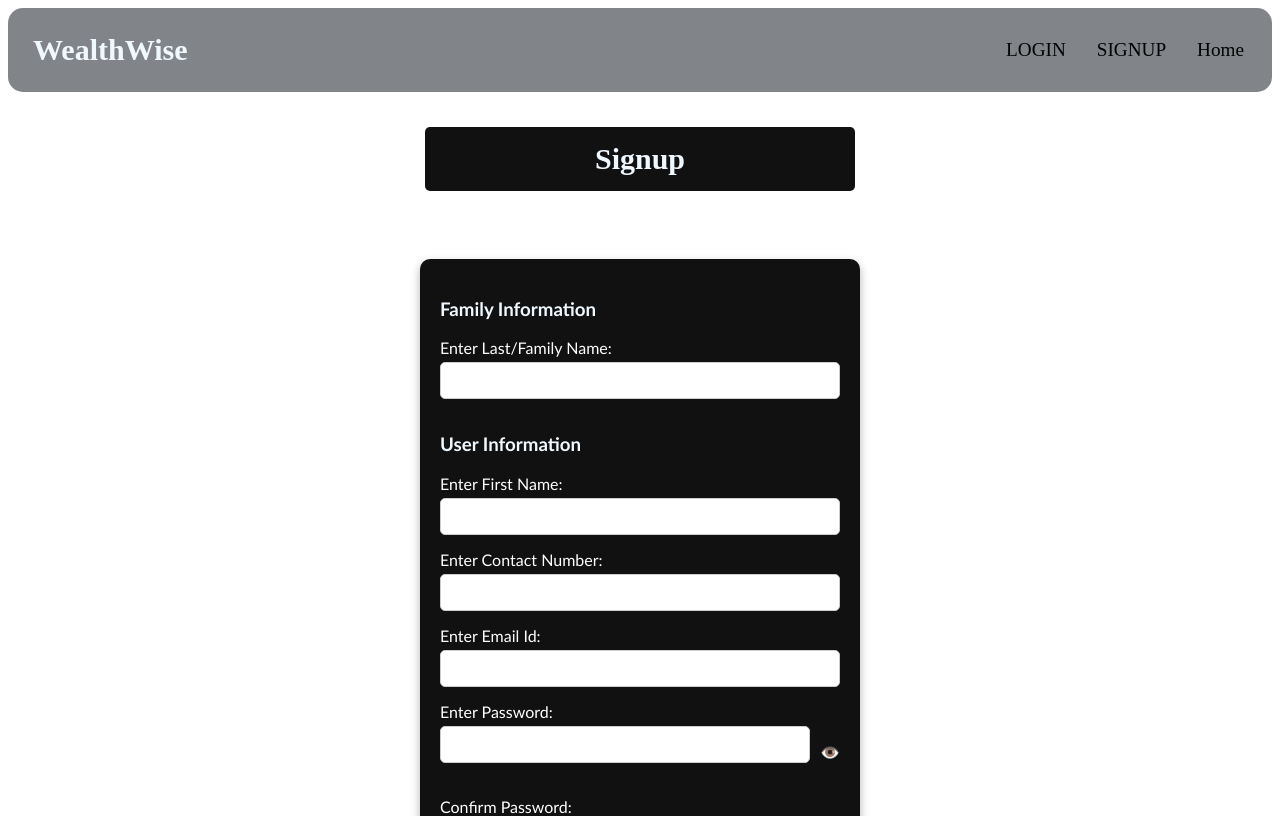
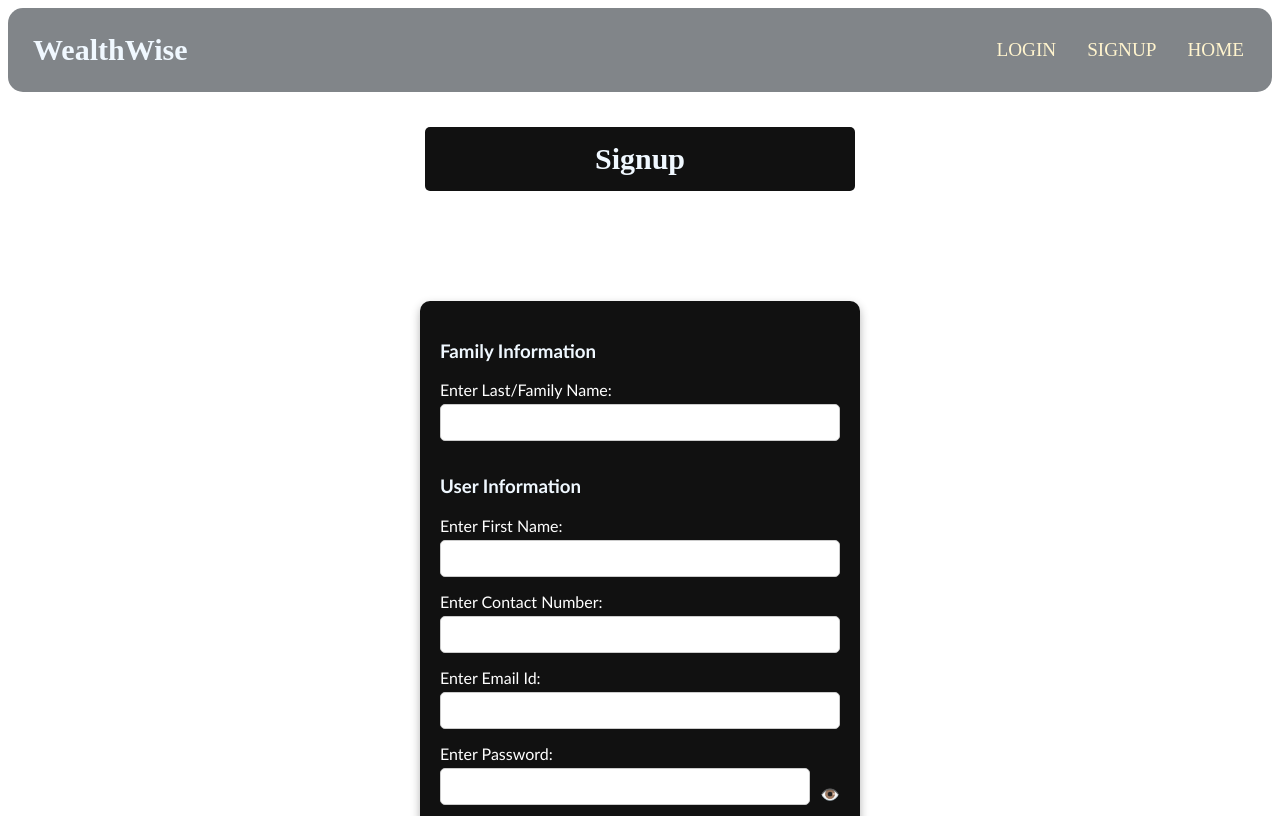
Before and after one commit to Yaash001/WealthWise_Frontend, a React (Vite) app: page /signup in a window 1280 px wide. Shown: the top 816 px of the page. Built offline with nearby package versions, Linux system fonts and the light colour scheme.

Commit message:
Made Some Final TouchUp In The Navigation Bar

```diff
--- a/src/App.jsx
+++ b/src/App.jsx
@@ -7,14 +7,17 @@ import Home from './Components/Home';
 
 function App() {
   return (
+    <div>
     <Router>
       <Navig />
       <Routes>
+
         <Route path="/Home" element={<Home />} />
         <Route path="/signup" element={<SignUp />} />
         <Route path="/login" element={<Login />} />
       </Routes>
     </Router>
+    </div>
   );
 }
 
--- a/src/Components/Navig.css
+++ b/src/Components/Navig.css
@@ -19,7 +19,7 @@ nav h1:hover{
 }
 
 nav a{
-    color: black;
+    color:#FFF4CE;
 
     text-align: left;
 padding: 3px;
@@ -29,11 +29,11 @@ font-size:1.2em;
 transition:  background 0.3s ease ;
 }
 a:visited{
-    color: black;
+    color: #FFF4CE;
 
 }
  a:hover{
-    color: black;
-    background-color: #D3D3D3;
+    color: #FFF4CE;
+    background-color: #0d031b;
     border-radius: 12px;
  }
--- a/src/Components/Navig.jsx
+++ b/src/Components/Navig.jsx
@@ -10,11 +10,7 @@ function Navig() {
 
         <Link to='/Signup'>SIGNUP</Link>
 
-        <Link to='/Home'>Home</Link>
-
-       {/* <a href='/Signp'>SIGNUP</a>
-        <a href='/Login'>LOGIN</a>
-        <a href='/About'>ABOUT</a>*/}
+        <Link to='/Home'>HOME</Link>
     </div>
 </nav>
 
--- a/src/Components/Signup.css
+++ b/src/Components/Signup.css
@@ -50,7 +50,7 @@ padding: 15px;
   .SignUpForm {
     background-color: #111;
     padding: 20px;
-    margin-top: 5px;
+    margin-top: 5em;
     border-radius: 10px;
     box-shadow: 0px 4px 10px rgba(0, 0, 0, 0.3);
     width: 400px;
```
